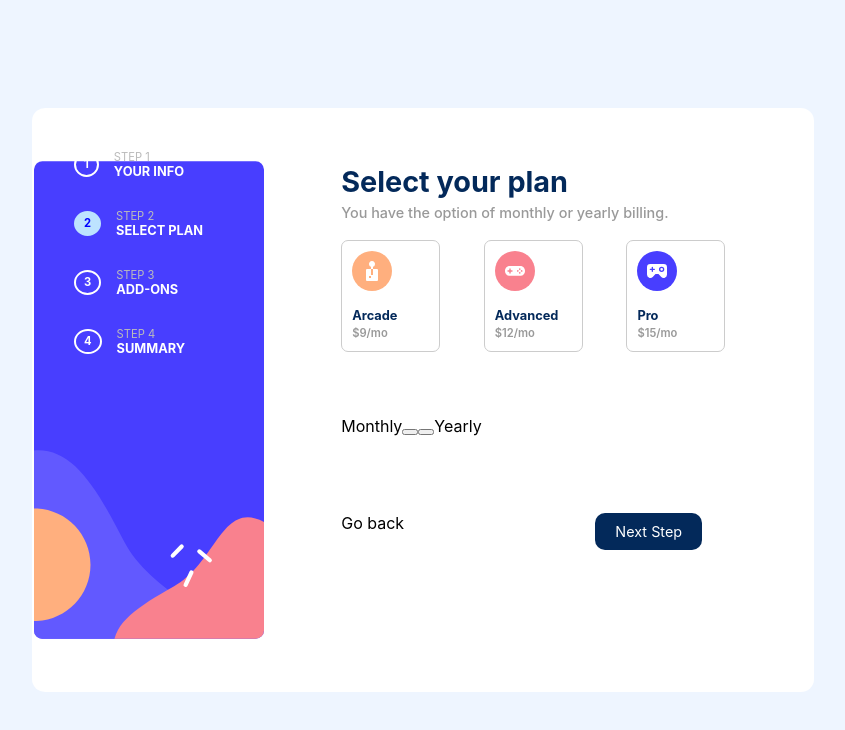
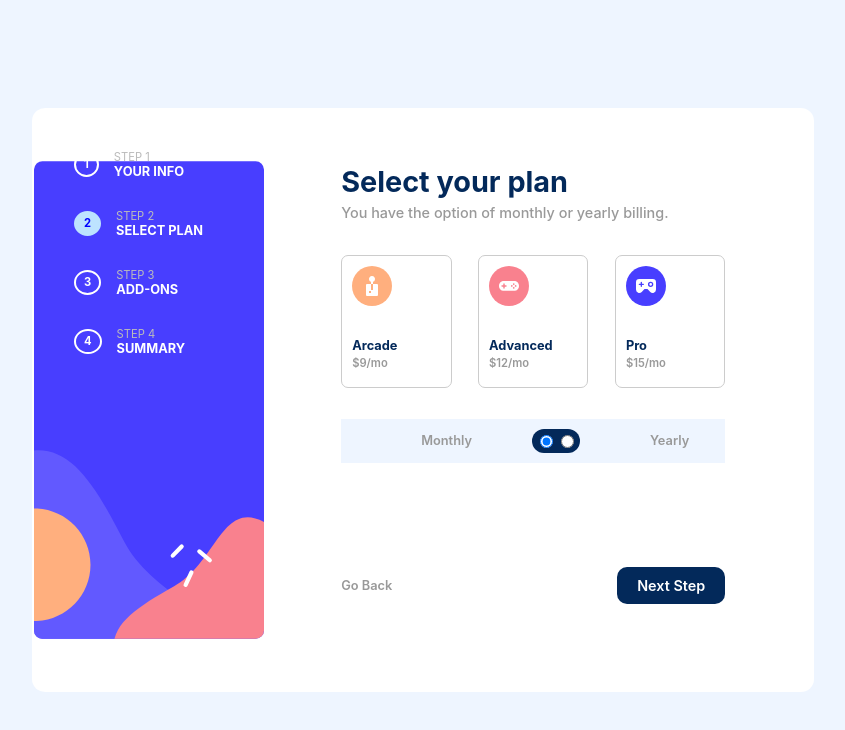
Before and after one commit to darrk-heart/multi-step-form, a React (Create React App) app: page / in a window 1280 px wide. Shown: the top 730 px of the page, without its empty margins (217-1062 px from the left). Built offline with nearby package versions, Linux system fonts and the light colour scheme.

Commit message:
page 2 done

```diff
--- a/src/components/Form2/Form2.jsx
+++ b/src/components/Form2/Form2.jsx
@@ -1,10 +1,16 @@
-import React from "react";
+import React, { useState } from "react";
 import styles from "./Form2.module.css";
 import arcade from "../../assets/icon-arcade.svg";
 import advance from "../../assets/icon-advanced.svg";
 import pro from "../../assets/icon-pro.svg";
 
 function Form2({ children }) {
+  const [selectedOption, setSelectedOption] = useState("monthly");
+
+  const handleOptionChange = (event) => {
+    setSelectedOption(event.target.value);
+  };
+
   return (
     <>
       <div className={styles.background}>
@@ -19,29 +25,50 @@ function Form2({ children }) {
               <div>
                 <img src={arcade} alt="arcade" />
                 <p>Arcade</p>
-                <span>$9/mo</span>
+                <span>{selectedOption === "monthly" ? "$9/mo" : "$90/yr"}</span>
+                <h6>{selectedOption === "yearly" ? "2 months free" : ""}</h6>
               </div>
               <div>
                 <img src={advance} alt="advance" />
                 <p>Advanced</p>
-                <span>$12/mo</span>
+                <span>
+                  {selectedOption === "monthly" ? "$12/mo" : "$120/yr"}
+                </span>
+                <h6>{selectedOption === "yearly" ? "2 months free" : ""}</h6>
               </div>
               <div>
                 <img src={pro} alt="pro" />
                 <p>Pro</p>
-                <span>$15/mo</span>
+                <span>
+                  {selectedOption === "monthly" ? "$15/mo" : "$150/yr"}
+                </span>
+                <h6>{selectedOption === "yearly" ? "2 months free" : ""}</h6>
               </div>
             </div>
-            <div>
+            <div className={styles.input}>
               <span>Monthly</span>
-              <button type="radio" />
-              <button type="radio" />
+              <div>
+                <input
+                  type="radio"
+                  name="options"
+                  value="monthly"
+                  checked={selectedOption === "monthly"}
+                  onChange={handleOptionChange}
+                />
+                <input
+                  type="radio"
+                  name="options"
+                  value="yearly"
+                  checked={selectedOption === "yearly"}
+                  onChange={handleOptionChange}
+                />
+              </div>
               <span>Yearly</span>
             </div>
           </div>
           <div className={styles.beneath}>
-            <span>Go back</span>
-            <span className={styles.nextstep}>Next Step</span>
+            <span>Go Back</span>
+            <h6 className={styles.nextstep}>Next Step</h6>
           </div>
         </div>
       </div>
--- a/src/components/Form2/Form2.module.css
+++ b/src/components/Form2/Form2.module.css
@@ -42,9 +42,13 @@
 }
 .selects div {
   border: 1px solid #cccccc;
-  width: 20%;
+  width: 23%;
   padding: 10px;
   border-radius: 7px;
+  margin-top: 15px;
+}
+.selects img {
+  padding-bottom: 15px;
 }
 .selects p {
   margin-bottom: -2px;
@@ -57,11 +61,22 @@
   font-weight: 600;
   color: #999999;
 }
+.selects h6 {
+  margin: 6px 0 0 0;
+  color: #03295a;
+  font-weight: 500;
+}
 .beneath {
-  width: 94%;
-  margin-top: 20%;
+  width: 100%;
+  margin-top: 34%;
   display: flex;
   justify-content: space-between;
+  align-items: center;
+}
+.beneath span {
+  color: #999999;
+  font-weight: 600;
+  font-size: 0.8rem;
 }
 .nextstep {
   background-color: #03295a;
@@ -69,4 +84,29 @@
   padding: 10px 20px 10px 20px;
   border-radius: 10px;
   font-size: 0.9rem;
+  font-weight: 600;
+  margin: 0;
 }
+.input {
+  text-align: center;
+  background-color: #eef5ff;
+  margin-top: 8%;
+  padding: 10px;
+  font-weight: 600;
+  display: flex;
+  align-items: center;
+}
+.input span {
+  color: #999999;
+  font-size: 0.8rem;
+  padding: 0 90px 0 70px;
+  margin: 0;
+}
+.input div {
+  background-color: #03295a;
+  padding: 3px;
+  padding-bottom: 5px;
+  border-radius: 20px;
+  display: flex;
+  margin-left: -30px;
+}
```
